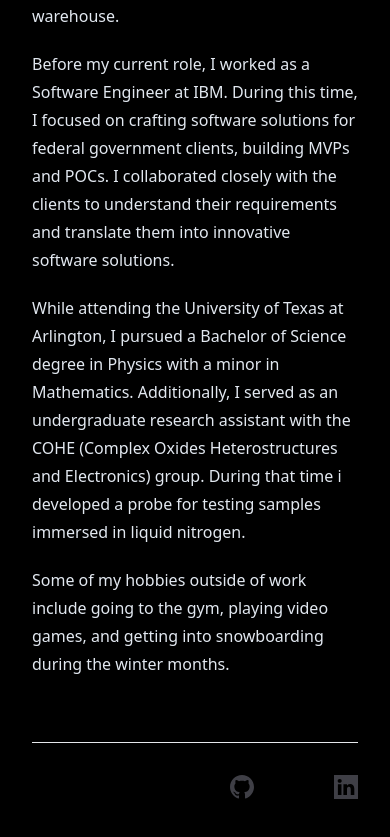
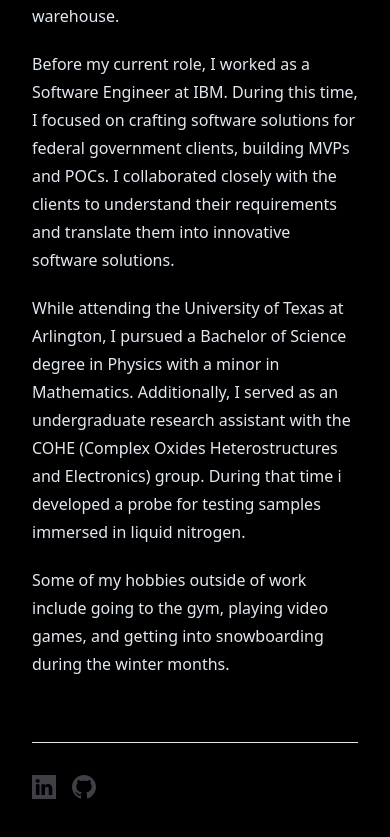
Before and after one commit to JakeSwinford/swinford.dev, a SvelteKit app: page / in a window 390 px wide. Shown: the part 558-1395 px from the top of the page. Built offline with nearby package versions, Linux system fonts and the light colour scheme.

Commit message:
fix social icons

```diff
--- a/src/routes/+page.svelte
+++ b/src/routes/+page.svelte
@@ -38,8 +38,8 @@
 
 				<footer class="flex flex-col justify-center items-start max-w-2xl mx-auto w-full mb-8 mt-8">
 					<hr class="w-full border-1 border-gray-200 dark:border-gray-800 mb-8" />
-					<div class="flex flex-row-reverse sm:flex-row mb-8 space-x-0 sm:space-x-2 w-full">
-						<a class="pl-20" href="https://www.linkedin.com/in/jakeswinford/">
+					<div class="flex sm:flex-row mb-8 space-x-0 sm:space-x-2 w-full">
+						<a class="pr-4" href="https://www.linkedin.com/in/jakeswinford/">
 							<svg
 								fill="#3a3a3a"
 								height="24px"
```
